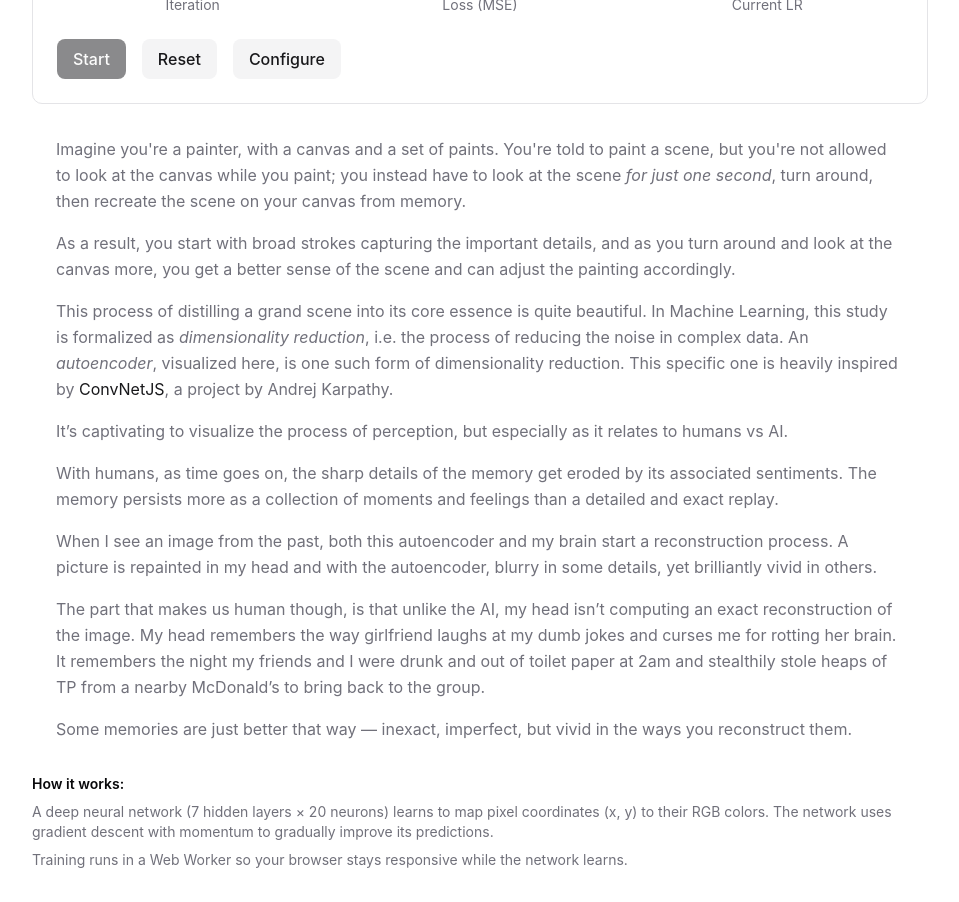
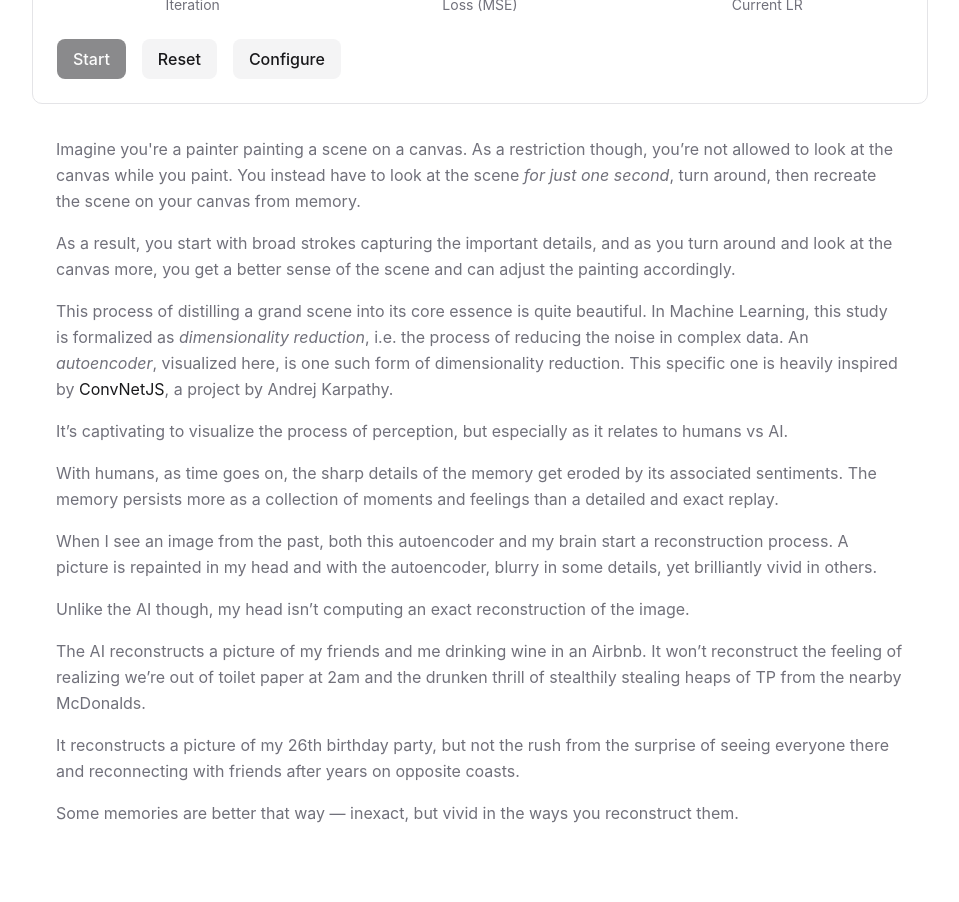
Before and after one commit to kamath/web-autoencoder, a React (Vite) app: page / in a window 1280 px wide. Shown: the part 980-1882 px from the top of the page, without its empty margins (160-1119 px from the left). After the commit the page ends 1854 px from the top, so only its background shows below. Built offline with nearby package versions, Linux system fonts and the light colour scheme.

Commit message:
fix blog

```diff
--- a/src/content/blog-post.md
+++ b/public/content/blog-post.md
@@ -1,4 +1,4 @@
-Imagine you're a painter, with a canvas and a set of paints. You're told to paint a scene, but you're not allowed to look at the canvas while you paint; you instead have to look at the scene *for just one second*, turn around, then recreate the scene on your canvas from memory.
+Imagine you're a painter painting a scene on a canvas. As a restriction though, you’re not allowed to look at the canvas while you paint. You instead have to look at the scene *for just one second*, turn around, then recreate the scene on your canvas from memory.
 
 As a result, you start with broad strokes capturing the important details, and as you turn around and look at the canvas more, you get a better sense of the scene and can adjust the painting accordingly.
 
@@ -10,6 +10,10 @@ With humans, as time goes on, the sharp details of the memory get eroded by its
 
 When I see an image from the past, both this autoencoder and my brain start a reconstruction process. A picture is repainted in my head and with the autoencoder, blurry in some details, yet brilliantly vivid in others.
 
-The part that makes us human though, is that unlike the AI, my head isn’t computing an exact reconstruction of the image. My head remembers the way girlfriend laughs at my dumb jokes and curses me for rotting her brain. It remembers the night my friends and I were drunk and out of toilet paper at 2am and stealthily stole heaps of TP from a nearby McDonald’s to bring back to the group.
+Unlike the AI though, my head isn’t computing an exact reconstruction of the image.
 
-Some memories are just better that way — inexact, imperfect, but vivid in the ways you reconstruct them.
+The AI reconstructs a picture of my friends and me drinking wine in an Airbnb. It won’t reconstruct the feeling of realizing we’re out of toilet paper at 2am and the drunken thrill of stealthily stealing heaps of TP from the nearby McDonalds.
+
+It reconstructs a picture of my 26th birthday party, but not the rush from the surprise of seeing everyone there and reconnecting with friends after years on opposite coasts.
+
+Some memories are better that way — inexact, but vivid in the ways you reconstruct them.
--- a/src/components/ImagePainter.tsx
+++ b/src/components/ImagePainter.tsx
@@ -141,7 +141,7 @@ export function ImagePainter() {
 
 	// Load blog post content
 	useEffect(() => {
-		fetch("/src/content/blog-post.md")
+		fetch("/content/blog-post.md")
 			.then((res) => res.text())
 			.then((text) => setBlogContent(text))
 			.catch((err) => console.error("Failed to load blog post:", err));
@@ -400,7 +400,7 @@ export function ImagePainter() {
 		<div className="min-h-screen bg-background p-4 md:p-8">
 			<div className="max-w-4xl mx-auto">
 				<h1 className="text-2xl md:text-3xl font-bold text-foreground mb-2">
-					Learning to see
+					Learning to see you
 				</h1>
 				<p className="text-sm md:text-base text-muted-foreground mb-6 md:mb-8">
 					Upload an image and watch a neural network learn to &quot;paint&quot;
@@ -751,20 +751,6 @@ export function ImagePainter() {
 						</div>
 					</div>
 				)}
-
-				{/* Info */}
-				<div className="mt-8 text-sm text-muted-foreground">
-					<h3 className="font-semibold text-foreground mb-2">How it works:</h3>
-					<p className="mb-2">
-						A deep neural network (7 hidden layers × 20 neurons) learns to map
-						pixel coordinates (x, y) to their RGB colors. The network uses
-						gradient descent with momentum to gradually improve its predictions.
-					</p>
-					<p>
-						Training runs in a Web Worker so your browser stays responsive while
-						the network learns.
-					</p>
-				</div>
 			</div>
 		</div>
 	);
```
